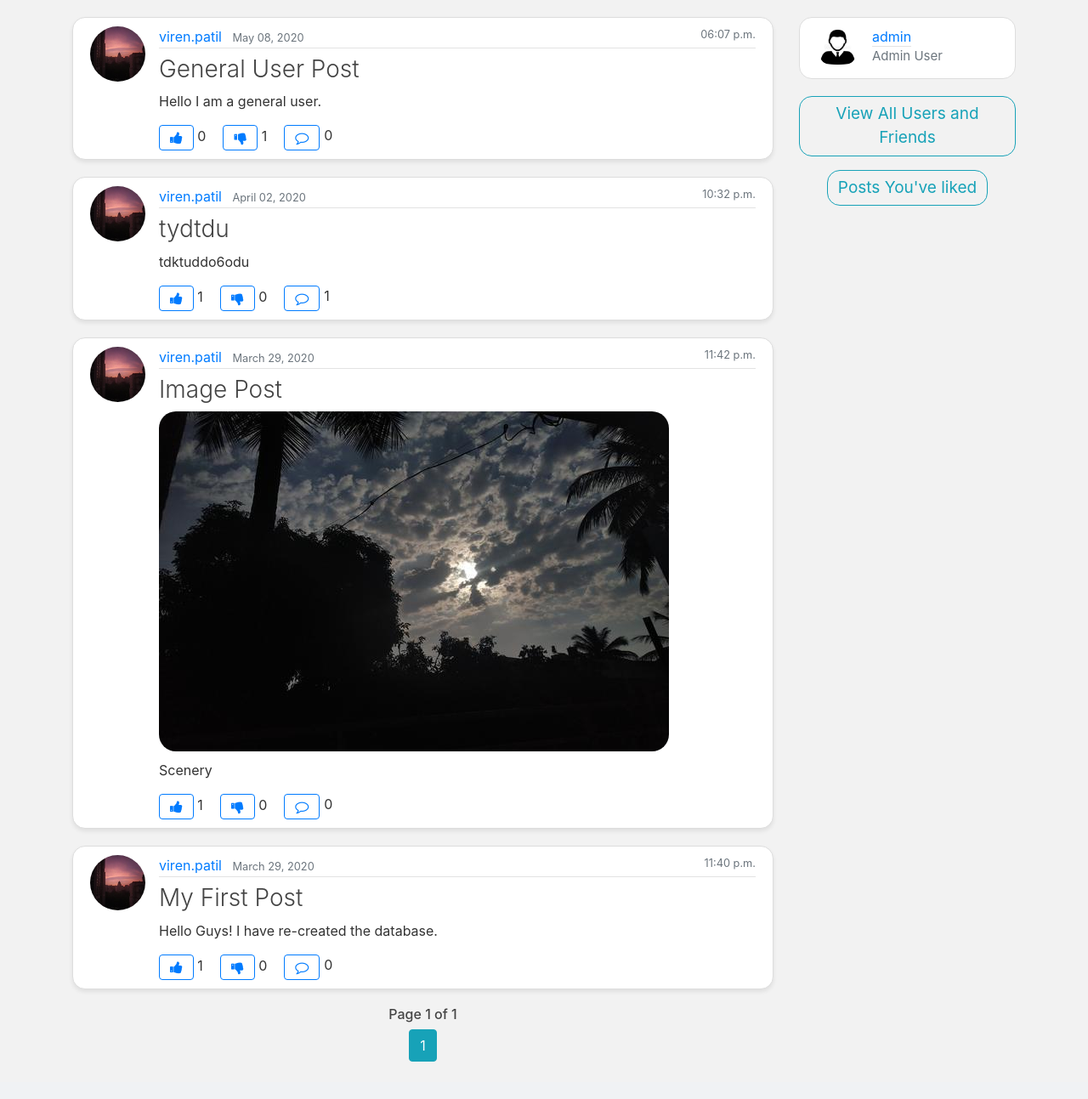
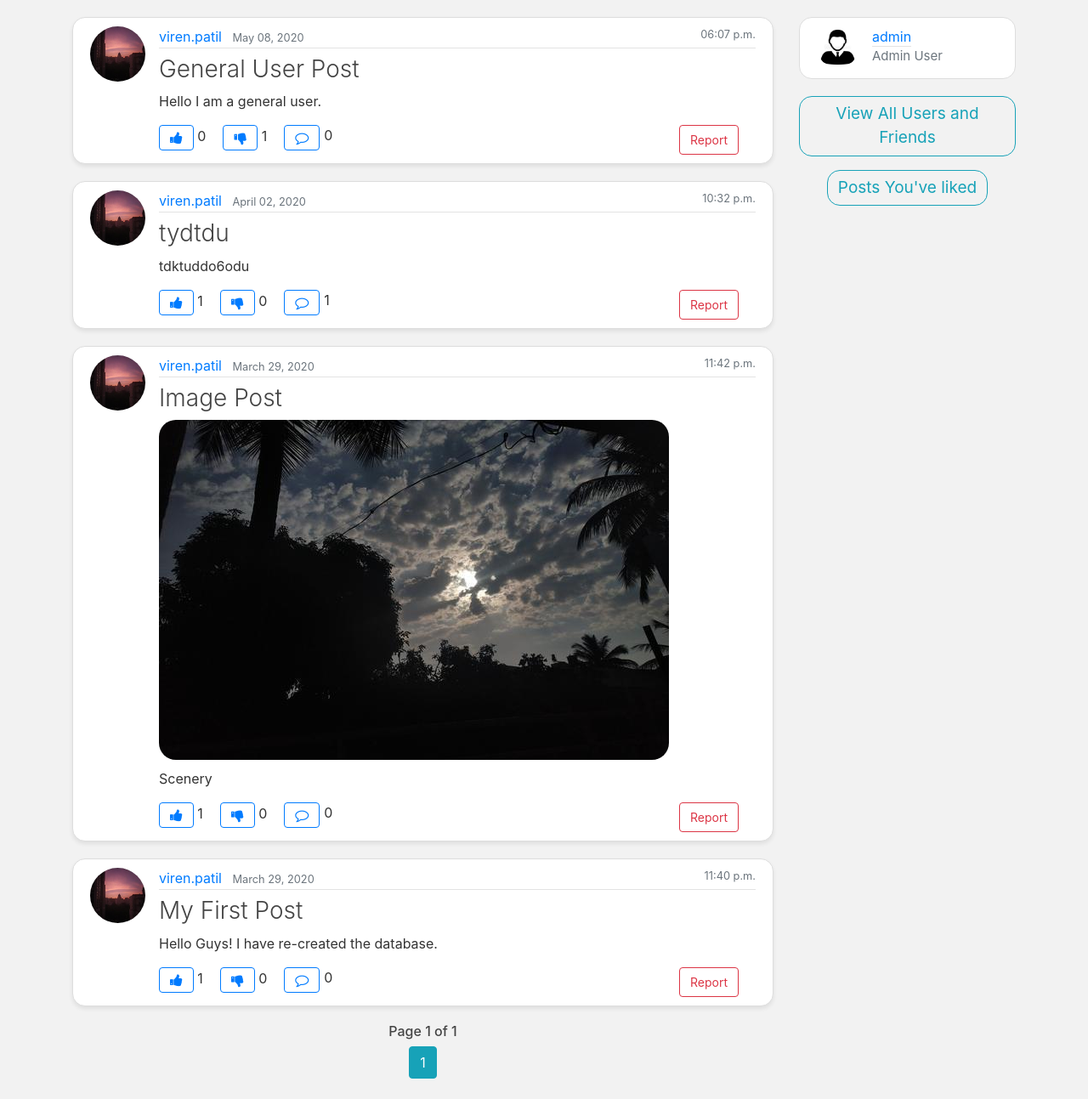
Before and after one commit to hrishikeshathalye/PPL-Project, a Django app: page /blog/home/volunteer/ in a window 1280 px wide. Shown: the part 60-1353 px from the top of the page at 85% size. Before the commit the page ends 1309 px from the top, so only its background shows below. Run offline with Django 3.2, Linux system fonts and the light colour scheme; a user stored in the database is signed in; data comes from the database, SQL or seed files in the repository; both versions use the stored data as it was after the commit; some libraries are stand-ins or nearby versions.

Commit message:
Added groups and reporting feature

```diff
--- a/django_project/blog/templates/blog/home_genuser.html
+++ b/django_project/blog/templates/blog/home_genuser.html
@@ -34,7 +34,7 @@
       <form action="{% url 'report_post' %}" method="post" style="padding-right: 20px;">
         {% csrf_token %}
         <button type="submit" name="post_id" value="{{ post.id }}"
-          class="btn btn-outline-primary button-dark"
+          class="btn btn-outline-danger button-dark"
           data-toggle="tooltip" data-placement="bottom" title="Report this post for fake content."
            style="font-size: 14px; float: right;">Report</button>
       </form>
@@ -51,7 +51,7 @@
       {% csrf_token %}
       <button type="submit" name="post_id" value="{{ post.id }}"
         class="btn btn-outline-primary button-dark fa fa-thumbs-down"></button>
-      {{ post.total_dislikes }}
+        {{ post.total_dislikes }}
     </form>
 
     <a href="{% url 'post-detail' pk=post.pk %}" style="padding-right: 5px;"><button class="btn btn-outline-primary button-dark fa fa-comment-o" ></button></a>{{ post.comments.count }}
--- a/django_project/blog/templates/blog/home_volunteer.html
+++ b/django_project/blog/templates/blog/home_volunteer.html
@@ -30,6 +30,14 @@
         <a href="{% url 'post-detail' post.id %}"><img style="border-radius: 20px;" src ="{{post.image.url}}" alt ='post pic'></a>
         <p style="margin-top: 10px;" class="article-content">{{ post.content }}</p>
       {% endif %}
+
+      <form action="{% url 'report_post' %}" method="post" style="padding-right: 20px;">
+        {% csrf_token %}
+        <button type="submit" name="post_id" value="{{ post.id }}"
+          class="btn btn-outline-danger button-dark"
+          data-toggle="tooltip" data-placement="bottom" title="Report this post for fake content."
+           style="font-size: 14px; float: right;">Report</button>
+      </form>
 
     <div class="row" style="margin-left: 0px;">
     <form action="{% url 'like_post' %}" method="post" style="padding-right: 20px;">
--- a/django_project/blog/views.py
+++ b/django_project/blog/views.py
@@ -27,7 +27,8 @@ class PostListViewVolunteer(ListView):
 
 
     def get(self, request):
-        posts =  Post.objects.all().order_by('-date_posted')
+        posts = Post.objects.all().order_by('-date_posted')
+
         if 'search' in request.GET:
             search_term =  request.GET['search']
             posts = posts.filter(Q(title__icontains = search_term) |
@@ -52,7 +53,8 @@ class PostListViewGenUser(ListView):
 
 
     def get(self, request):
-        posts =  Post.objects.filter().order_by('-date_posted')
+
+        posts = Post.objects.all().order_by('-date_posted')
         if 'search' in request.GET:
             search_term =  request.GET['search']
             posts = posts.filter(Q(title__icontains = search_term) |
@@ -109,7 +111,7 @@ class PostDetailView(DetailView):
 
 class PostCreateView(LoginRequiredMixin, CreateView):
     model = Post
-    fields = ['title','image', 'content']
+    fields = ['title', 'image', 'content']
 
     def form_valid(self, form):
         form.instance.author = self.request.user
```
Also changed, not shown: django_project/db.sqlite3.
